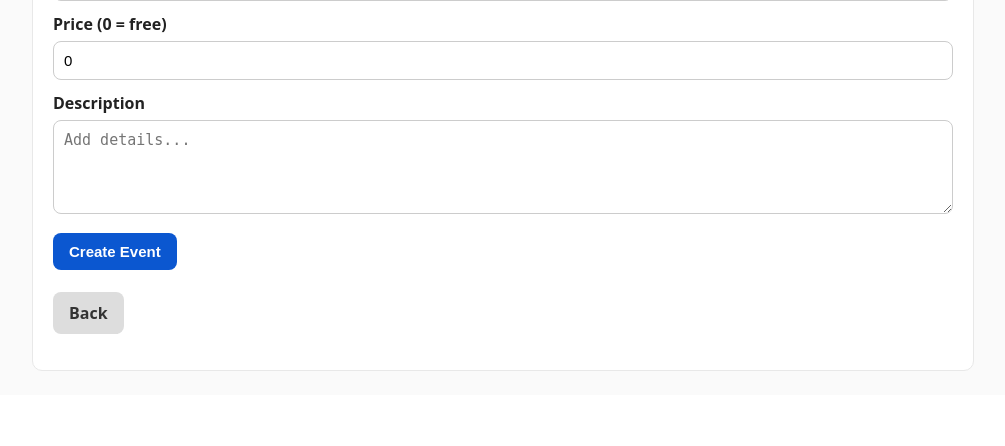
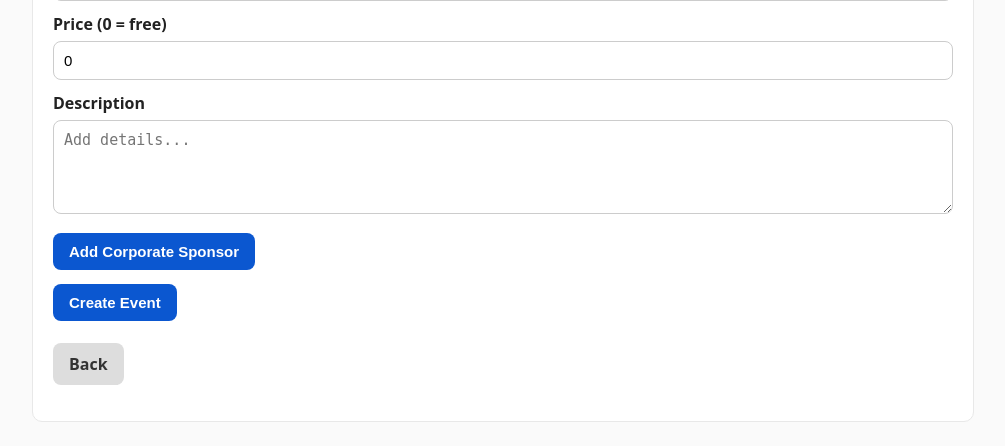
Before and after one commit to GuanzhenQian2004/EventSync, a Flask app: page /events/new in a window 1280 px wide. Shown: the part 733-1179 px from the top of the page, without its empty margins (137-1142 px from the left). Before the commit the page ends 1104 px from the top, so only its background shows below. Run offline with Flask 3, Linux system fonts and the light colour scheme; the visitor is signed in with stand-in values (Sample User, id 1); data that the repository does not hold is empty.

Commit message:
add corporate sponsor button

```diff
--- a/templates/event_new.html
+++ b/templates/event_new.html
@@ -46,6 +46,10 @@
     <label>Description</label>
     <textarea name="description" rows="4" placeholder="Add details..."></textarea>
 
+    <div id="sponsor_container">
+      <button type="button">Add Corporate Sponsor</button>
+    </div>
+
     <button type="submit">Create Event</button>
   </form>
 
```
